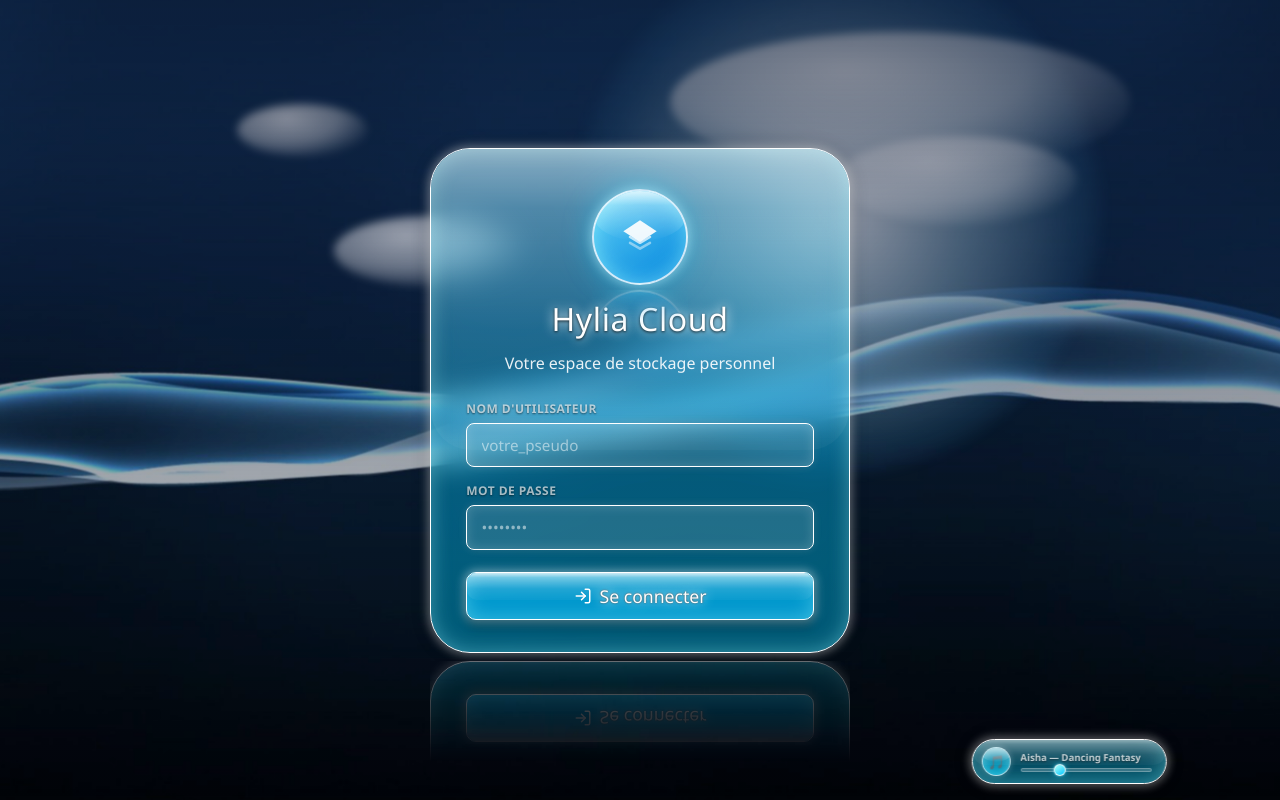
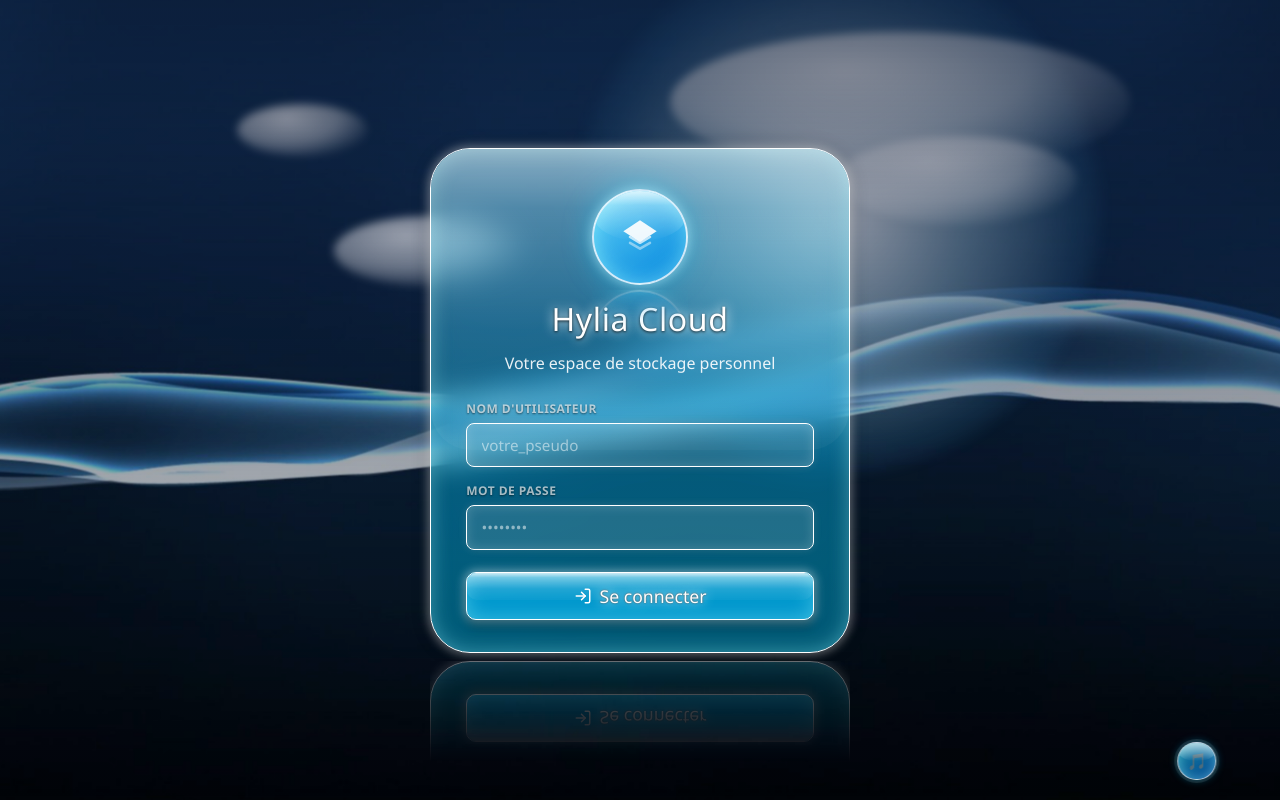
Before and after one commit to MohamedZenaidi44/Hyl1a-Cloud, a plain HTML site: page public/index.html in a window 1280 px wide. Both pictures are taken after a click on the button "Play / Pause". Drawn offline with nearby package versions, Linux system fonts and the light colour scheme; no server answers.

Commit message:
feat: notes fond opaque 82%, music widget bulle collapsible (expand au clic, ferme apres 2s)

```diff
--- a/public/app.js
+++ b/public/app.js
@@ -745,42 +745,81 @@ function startAmbientMusic() {
   });
 }
 
-// Bouton play/pause
-const musicBtn    = $id("music-toggle-btn");
-const musicSlider = $id("music-volume-slider");
-const musicIcon   = $id("music-icon");
+const musicBtn      = $id("music-toggle-btn");
+const musicSlider   = $id("music-volume-slider");
+const musicIcon     = $id("music-icon");
+const musicBubble   = $id("music-player");
+
+let _musicCollapseTimer = null;
+
+function expandMusic() {
+  if (!musicBubble) return;
+  musicBubble.classList.add("expanded");
+  resetCollapseTimer();
+}
+function collapseMusic() {
+  if (!musicBubble) return;
+  musicBubble.classList.remove("expanded");
+  clearTimeout(_musicCollapseTimer);
+}
+function resetCollapseTimer() {
+  clearTimeout(_musicCollapseTimer);
+  _musicCollapseTimer = setTimeout(collapseMusic, 2000);
+}
+
+function updateMusicIcon() {
+  if (!musicIcon) return;
+  if (ambientAudio.paused) { musicIcon.textContent = "🔇"; return; }
+  musicIcon.textContent = ambientAudio.volume < 0.35 ? "🎵" : "🎶";
+}
 
 if (musicBtn) {
   musicBtn.addEventListener("click", e => {
     e.stopPropagation();
+    const isExpanded = musicBubble.classList.contains("expanded");
+
+    if (!isExpanded) {
+      // Premier clic : juste expand
+      expandMusic();
+      return;
+    }
+
+    // Clic quand déjà expanded : toggle play/pause
     if (ambientAudio.paused) {
       ambientAudio.play();
-      musicBtn.classList.remove("muted");
-      if (musicIcon) musicIcon.textContent = ambientAudio.volume < 0.4 ? "🎵" : "🎶";
+      musicBtn.classList.remove("paused");
     } else {
       ambientAudio.pause();
-      musicBtn.classList.add("muted");
-      if (musicIcon) musicIcon.textContent = "🔇";
+      musicBtn.classList.add("paused");
     }
+    updateMusicIcon();
+    resetCollapseTimer();
   });
 }
 
-// Slider de volume
+// Slider volume — reset le timer à chaque interaction
 if (musicSlider) {
   musicSlider.value = String(ambientAudio.volume);
   musicSlider.addEventListener("input", e => {
     e.stopPropagation();
     const vol = parseFloat(musicSlider.value);
     ambientAudio.volume = vol;
-    if (musicIcon) {
-      musicIcon.textContent = vol === 0 ? "🔇" : vol < 0.4 ? "🎵" : "🎶";
-    }
+    updateMusicIcon();
     if (vol > 0 && ambientAudio.paused) {
       ambientAudio.play();
-      if (musicBtn) musicBtn.classList.remove("muted");
+      if (musicBtn) musicBtn.classList.remove("paused");
     }
+    resetCollapseTimer(); // reset les 2s à chaque mouvement du slider
   });
+
+  // Hover sur le panneau — empêche la fermeture si on survole
+  const panel = $id("music-expand-panel");
+  if (panel) {
+    panel.addEventListener("mouseenter", () => clearTimeout(_musicCollapseTimer));
+    panel.addEventListener("mouseleave", () => resetCollapseTimer());
+  }
 }
+
 
 // ============================================================
 // PANNEAU DÉTAILS
--- a/public/index.html
+++ b/public/index.html
@@ -432,20 +432,14 @@
 </div>
 
 <!-- ===== WIDGET MUSIQUE D'AMBIANCE ===== -->
-<div id="music-player" class="music-player glass">
-  <button id="music-toggle-btn" class="music-toggle" title="Play / Pause">
+<div id="music-player" class="music-player-bubble">
+  <button id="music-toggle-btn" class="music-bubble-btn" title="Play / Pause">
     <span id="music-icon">🎵</span>
   </button>
-  <div class="music-info">
-    <span class="music-title">Aisha — Dancing Fantasy</span>
-    <input
-      type="range"
-      id="music-volume-slider"
-      class="music-slider"
-      min="0" max="1" step="0.01"
-      value="0.12"
-      title="Volume"
-    />
+  <div class="music-expand-panel" id="music-expand-panel">
+    <span class="music-title-text">Aisha — Dancing Fantasy</span>
+    <input type="range" id="music-volume-slider" class="music-slider"
+      min="0" max="1" step="0.01" value="0.28" title="Volume" />
   </div>
 </div>
 
--- a/public/styles.css
+++ b/public/styles.css
@@ -1776,9 +1776,9 @@ input, textarea { font:inherit; color:inherit; }
 
 /* Editeur */
 .note-editor { flex:1; display:flex; flex-direction:column; padding: 0.9rem 1.2rem 0.8rem; min-width:0; gap:0;
-  background: rgba(0,20,40,0.55) !important; /* fond plus opaque pour la lecture */
-  backdrop-filter: blur(18px) saturate(140%);
-  -webkit-backdrop-filter: blur(18px) saturate(140%);
+  background: rgba(0,10,25,0.82) !important;
+  backdrop-filter: blur(22px) saturate(120%);
+  -webkit-backdrop-filter: blur(22px) saturate(120%);
 }
 
 .note-editor input.note-title {
@@ -1956,86 +1956,124 @@ input, textarea { font:inherit; color:inherit; }
 ::-webkit-scrollbar-track { background: rgba(255,255,255,0.10); margin: 0.5rem 0; }
 ::-webkit-scrollbar-corner { background: transparent; }
 
+
 /* ============================================================
-   MUSIQUE D'AMBIANCE — Widget flottant
+   MUSIQUE D'AMBIANCE — Bulle collapsible
    ============================================================ */
-.music-player {
+
+/* Conteneur positionné */
+.music-player-bubble {
   position: fixed;
-  bottom: 1rem;
-  right: 1rem;
+  bottom: 1.2rem;
+  right: 1.2rem;
   z-index: 50;
   display: flex;
   align-items: center;
-  gap: 0.6rem;
-  padding: 0.45rem 0.9rem 0.45rem 0.55rem;
-  border-radius: 999px;
-  -webkit-box-reflect: none;
+  gap: 0;
   animation: taskbar-rise 0.7s cubic-bezier(0.34,1.56,0.64,1) both 0.5s;
-  min-width: 0;
-  max-width: 220px;
-}
-
-.music-toggle {
-  width: 1.8rem; height: 1.8rem;
+}
+
+/* Bulle principale — toujours visible */
+.music-bubble-btn {
+  width: 2.4rem; height: 2.4rem;
   border-radius: 50%;
-  border: 1px solid rgba(255,255,255,0.70);
-  background: linear-gradient(#25d1f877, #00d0ff99);
-  box-shadow: inset 0 0 10px #94f6ff66, 0 0 6px #fff4;
+  border: 1.5px solid rgba(255,255,255,0.75);
+  background: linear-gradient(145deg, rgba(37,209,248,0.65), rgba(0,120,255,0.55));
+  box-shadow:
+    inset 0 0 12px #94f6ff77,
+    0 0 10px rgba(0,200,255,0.40),
+    0 0 0 3px rgba(255,255,255,0.10);
   display: flex; align-items: center; justify-content: center;
   cursor: pointer;
-  font-size: 0.85rem;
+  font-size: 1rem;
   flex-shrink: 0;
-  transition: transform 0.2s cubic-bezier(0.34,1.56,0.64,1), box-shadow 0.2s;
+  transition: transform 0.25s cubic-bezier(0.34,1.56,0.64,1), box-shadow 0.2s;
   position: relative; overflow: hidden;
-}
-.music-toggle::after {
+  z-index: 2;
+}
+/* Reflet brillant Aero */
+.music-bubble-btn::after {
   content: "";
-  position: absolute; top: -1px; left: 0; width: 100%; height: 55%;
-  background: linear-gradient(to bottom, rgba(255,255,255,0.60), transparent);
+  position: absolute; top: -1px; left: 0;
+  width: 100%; height: 52%;
+  background: linear-gradient(to bottom, rgba(255,255,255,0.65), transparent);
   border-radius: 50%; pointer-events: none;
 }
-.music-toggle:hover {
+.music-bubble-btn:hover {
   transform: scale(1.12);
-  box-shadow: inset 0 0 14px #94f6ffaa, 0 0 10px rgba(255,255,255,0.70);
-}
-.music-toggle.muted { opacity: 0.55; }
-
-.music-info {
+  box-shadow:
+    inset 0 0 16px #94f6ffaa,
+    0 0 16px rgba(0,200,255,0.60),
+    0 0 0 4px rgba(255,255,255,0.15);
+}
+.music-bubble-btn.paused { opacity: 0.6; }
+
+/* Panneau expandable — caché par défaut */
+.music-expand-panel {
   display: flex;
   flex-direction: column;
-  gap: 0.2rem;
+  gap: 0.3rem;
+  padding: 0.5rem 0.8rem 0.5rem 0.6rem;
+  border-radius: 0 1.4rem 1.4rem 0;
+  background: linear-gradient(rgba(0,30,60,0.75), rgba(0,15,40,0.80));
+  border: 1px solid rgba(255,255,255,0.30);
+  border-left: none;
+  backdrop-filter: blur(16px);
+  -webkit-backdrop-filter: blur(16px);
   min-width: 0;
-  flex: 1;
-}
-.music-title {
-  font-size: 0.60rem;
+  max-width: 0;
+  overflow: hidden;
+  opacity: 0;
+  transform-origin: left center;
+  transition:
+    max-width 0.40s cubic-bezier(0.34,1.10,0.64,1),
+    opacity   0.30s ease,
+    padding   0.40s cubic-bezier(0.34,1.10,0.64,1);
+  margin-left: -0.8rem; /* glisse sous la bulle */
+  padding-left: 1rem;
+}
+/* Etat ouvert */
+.music-player-bubble.expanded .music-expand-panel {
+  max-width: 180px;
+  opacity: 1;
+}
+.music-player-bubble.expanded .music-bubble-btn {
+  border-radius: 50% 0 0 50%;
+  box-shadow:
+    inset 0 0 14px #94f6ffaa,
+    0 0 12px rgba(0,200,255,0.55);
+}
+
+.music-title-text {
+  font-size: 0.58rem;
   font-weight: 600;
-  color: rgba(255,255,255,0.75);
-  text-shadow: 0 1px 2px rgba(0,0,0,0.5);
+  color: rgba(255,255,255,0.80);
+  text-shadow: 0 1px 2px rgba(0,0,0,0.6);
   white-space: nowrap;
   overflow: hidden;
   text-overflow: ellipsis;
-}
-
-/* Slider de volume custom — style Frutiger Aero */
+  min-width: 120px;
+}
+
+/* Slider volume */
 .music-slider {
   -webkit-appearance: none;
   appearance: none;
   width: 100%;
   height: 4px;
   border-radius: 999px;
-  background: rgba(255,255,255,0.20);
+  background: rgba(255,255,255,0.18);
   outline: none;
   cursor: pointer;
-  border: 1px solid rgba(255,255,255,0.25);
+  border: 1px solid rgba(255,255,255,0.22);
 }
 .music-slider::-webkit-slider-thumb {
   -webkit-appearance: none;
   width: 12px; height: 12px;
   border-radius: 50%;
   background: linear-gradient(145deg, rgba(180,255,248,1), rgba(0,200,255,1));
-  border: 1px solid rgba(255,255,255,0.80);
-  box-shadow: 0 0 6px #00d0ff99, 0 0 2px rgba(255,255,255,0.7);
+  border: 1px solid rgba(255,255,255,0.85);
+  box-shadow: 0 0 6px #00d0ff99;
   cursor: pointer;
   transition: transform 0.15s;
 }
@@ -2044,9 +2082,10 @@ input, textarea { font:inherit; color:inherit; }
   width: 12px; height: 12px;
   border-radius: 50%;
   background: linear-gradient(145deg, rgba(180,255,248,1), rgba(0,200,255,1));
-  border: 1px solid rgba(255,255,255,0.80);
+  border: 1px solid rgba(255,255,255,0.85);
   cursor: pointer;
 }
+
 
 /* ============================================================
    RESPONSIVE — MEGA LAYOUT
```
